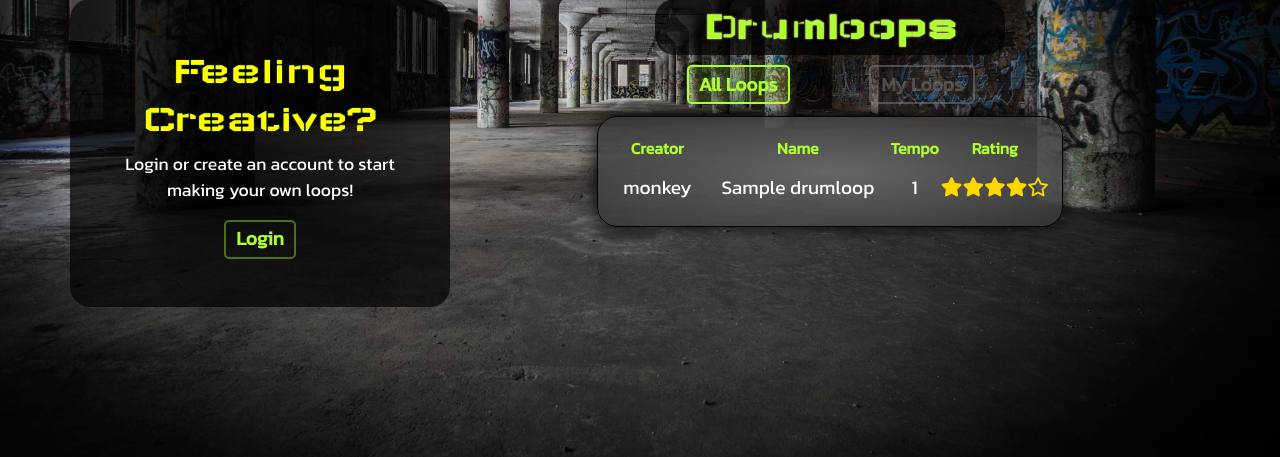
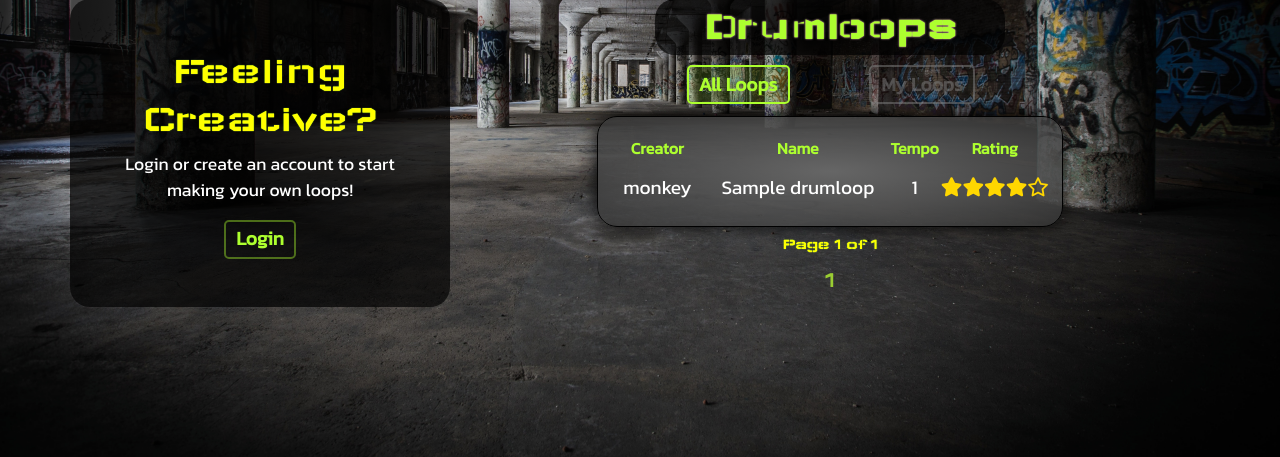
Before and after one commit to johnrearden/just-beats, a Django app: page / in a window 1280 px wide. Shown: the part 153-610 px from the top of the page. Run offline with Django 3.2, Linux system fonts and the light colour scheme; data comes from the database, SQL or seed files in the repository; tables that the repository leaves empty hold one stand-in row (values such as "Sample post"); some libraries are stand-ins or nearby versions.

Commit message:
Add pagination to loop list on homepage

```diff
--- a/beats_app/urls.py
+++ b/beats_app/urls.py
@@ -4,7 +4,8 @@ from django.contrib.auth.decorators import login_required
 from django.views.generic.base import TemplateView
 
 urlpatterns = [
-    path('', views.LoopList.as_view(), name='home'),
+    path('', views.LoopList.as_view(), name="home"),
+    path('<int:page_number>', views.LoopList.as_view(), name='loop_list'),
     path('robots.txt', TemplateView.as_view(template_name='robots.txt',
          content_type='text/plain'), name='robots'),
     path('home/<str:selection>', login_required(views.LoopList.as_view()),
--- a/beats_app/views.py
+++ b/beats_app/views.py
@@ -5,6 +5,7 @@ from django.shortcuts import render, get_object_or_404
 from django.views import View
 from django.contrib import messages
 from django.contrib.auth.models import User
+from django.core.paginator import Paginator
 from .models import Drumloop, Track, Instrument, Review
 from .serializers import TrackSerializer
 from .forms import NewDrumloopForm, ReviewForm
@@ -18,15 +19,22 @@ class LoopList(View):
     of only the drumloops created by the current user.
     """
 
-    def get(self, request, selection='all'):
+    def get(self, request, selection='all', page_number=1):
+
         if (selection == 'all'):
             drumloops = Drumloop.objects.order_by('-rating')
         else:
             drumloops = Drumloop.objects.filter(
                 creator=request.user).order_by('-rating')
+        paginator = Paginator(drumloops, 6)
+        page_obj = paginator.get_page(page_number)
         context = {
             'drumloops': drumloops,
             'selection': selection,
+            'page_number': page_number,
+            'paginator': paginator,
+            'page_obj': page_obj,
+            'page_links': paginator.get_elided_page_range(page_number, on_each_side=1, on_ends=1)
         }
         return render(
             request,
--- a/just_beats/settings.py
+++ b/just_beats/settings.py
@@ -30,11 +30,11 @@ TEMPLATES_DIR = os.path.join(BASE_DIR, 'templates')
 SECRET_KEY = os.environ.get('SECRET_KEY')
 
 # SECURITY WARNING: don't run with debug turned on in production!
-DEBUG = False
+DEBUG = True
 
 X_FRAME_OPTIONS = 'SAMEORIGIN'
 
-ALLOWED_HOSTS = ['just-beats.herokuapp.com', 'localhost']
+ALLOWED_HOSTS = ['just-beats.herokuapp.com', 'localhost', 'port-8000-python-blue-monkey-johnrearden26051.preview.codeanywhere.com']
 
 # Application definition
 
--- a/static/css/style.css
+++ b/static/css/style.css
@@ -599,3 +599,14 @@ label {
 .signup_form, .signup_form label{
     display: inline-block;
 }
+
+.large_page_number {
+    color: yellowgreen;
+    font-size: 1.5rem;
+    font-family: 'wallpoet', sans-serif;
+}
+
+.page_number {
+    color: green;
+    font-family: 'wallpoet', sans-serif;
+}
--- a/templates/loop_list.html
+++ b/templates/loop_list.html
@@ -78,6 +78,7 @@
 
             <!--A table to display the drumloops-->
             {% if drumloops %}
+
             <table class="drumloop-table mt-3">
                 <thead>
                     <tr>
@@ -90,7 +91,7 @@
                     </tr>
                 </thead>
                 <tbody>
-                    {% for loop in drumloops %}
+                    {% for loop in page_obj %}
                     <tr class="drumloop-table-row" onclick="onRowClicked(event, '{{ loop.slug }}')">
                         <td class="drumloop-table-item">
                             {{ loop.creator }}
@@ -117,11 +118,21 @@
 
                     {% endfor %}
 
-                    {% else %}
-                    <p class="m-3 fs-4">No loops yet ... why not create one!</p>
+
 
                 </tbody>
             </table>
+            <h6 class="text-center mt-2">Page {{ page_number }} of {{ paginator.num_pages }}</h6>
+
+            {% for item in page_links %}
+            <a href="{% url 'loop_list' forloop.counter %}">
+                <span class="{% if forloop.counter == page_number %}large_page_number{% else %}page_number{% endif %} text-center">
+                    {{ item }}
+                </span>
+            </a>
+                {% endfor %}
+            {% else %}
+                    <p class="m-3 fs-4">No loops yet ... why not create one!</p>
             {% endif %}
         </div>
     </div>
```
Also changed, not shown: env.example.py (deleted, +0 -12 lines).
